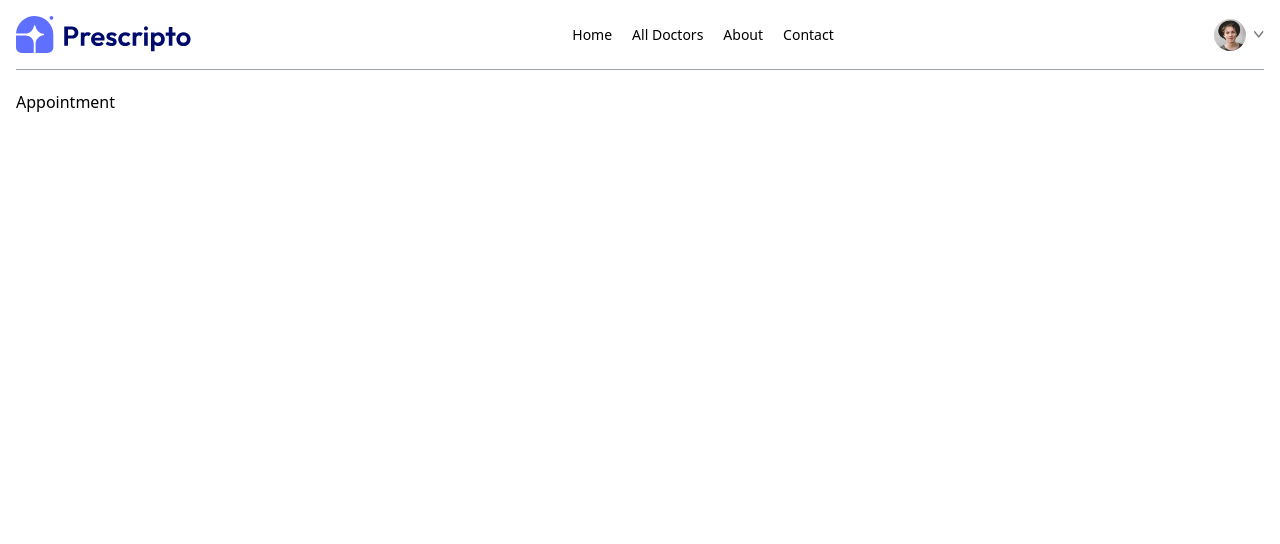
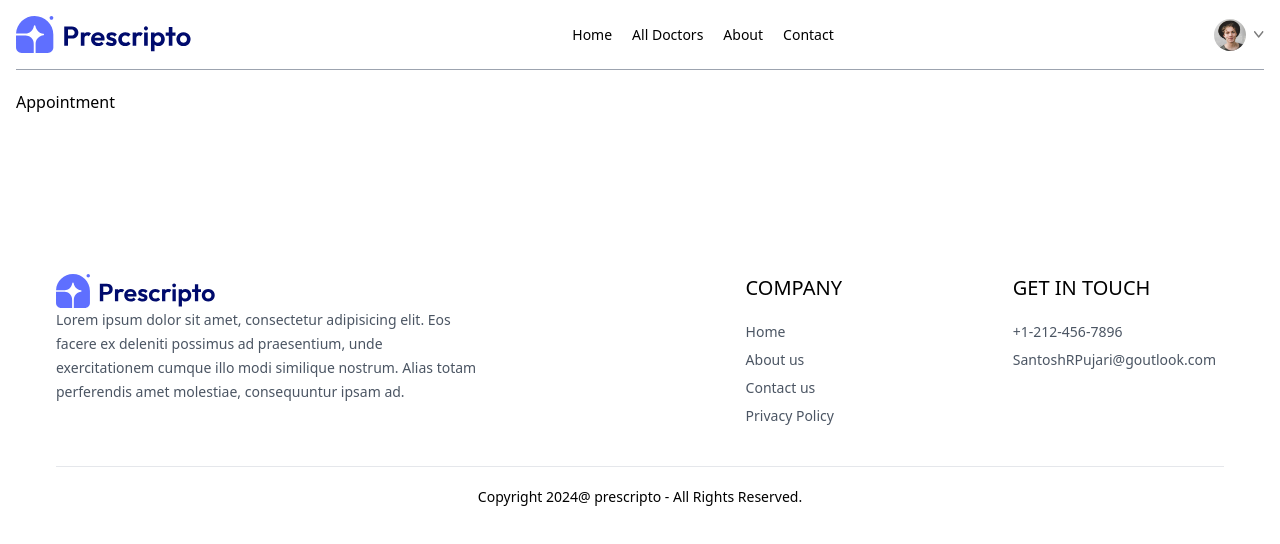
Before and after one commit to SantoshPujari/prescripto, a React (Vite) app in the folder frontend/: page /appointment/1 in a window 1280 px wide. Shown: the top 544 px of the page. Built offline with nearby package versions, Linux system fonts and the light colour scheme; the HTML template or start-up script is replaced by a standard one.

Commit message:
Added Footer component

```diff
--- a/frontend/src/App.jsx
+++ b/frontend/src/App.jsx
@@ -9,6 +9,7 @@
 import MyAppointments from './pages/MyAppointments';
 import Appointment from './pages/Appointment';
 import Navbar from './components/Navbar';
+import Footer from './components/Footer';
 
 const App = () => {
   return (
@@ -25,6 +26,7 @@
         <Route path='/my-appointments' element={<MyAppointments />} />
         <Route path='/appointment/:docId' element={<Appointment />} />
       </Routes>
+      <Footer />
     </div>
   );
 };
--- /dev/null
+++ b/frontend/src/components/Footer.jsx
@@ -0,0 +1,50 @@
+import React from 'react';
+import { assets } from '../assets/assets_frontend/assets';
+
+const Footer = () => {
+  return (
+    <div className='md:mx-10'>
+      <div className='flex flex-col sm:grid grid-cols-[3fr_1fr_1fr] gap-14 my-10 mt-40 text-sm'>
+        {/* ------- Left Section ----- */}
+        <div>
+          <img src={assets.logo} alt='' className='md-5 w-40' />
+          <p className='w-full md:w-2/3 text-gray-600 leading-6'>
+            Lorem ipsum dolor sit amet, consectetur adipisicing elit. Eos facere
+            ex deleniti possimus ad praesentium, unde exercitationem cumque illo
+            modi similique nostrum. Alias totam perferendis amet molestiae,
+            consequuntur ipsam ad.
+          </p>
+        </div>
+
+        {/* ------- Center Section ----- */}
+        <div>
+          <p className='text-xl font-medium mb-5'>COMPANY</p>
+          <ul className='flex flex-col gap-2 text-gray-600'>
+            <li>Home</li>
+            <li>About us</li>
+            <li>Contact us</li>
+            <li>Privacy Policy</li>
+          </ul>
+        </div>
+
+        {/* ------- Right Section ----- */}
+        <div>
+          <p className='text-xl font-medium mb-5'>GET IN TOUCH</p>
+          <ul className='flex flex-col gap-2 text-gray-600'>
+            <li>+1-212-456-7896</li>
+            <li>SantoshRPujari@goutlook.com</li>
+          </ul>
+        </div>
+      </div>
+      {/* ------- Copyright Text ----- */}
+      <div>
+        <hr />
+        <p className='py-5 text-sm text-center'>
+          Copyright 2024@ prescripto - All Rights Reserved.
+        </p>
+      </div>
+    </div>
+  );
+};
+
+export default Footer;
```
